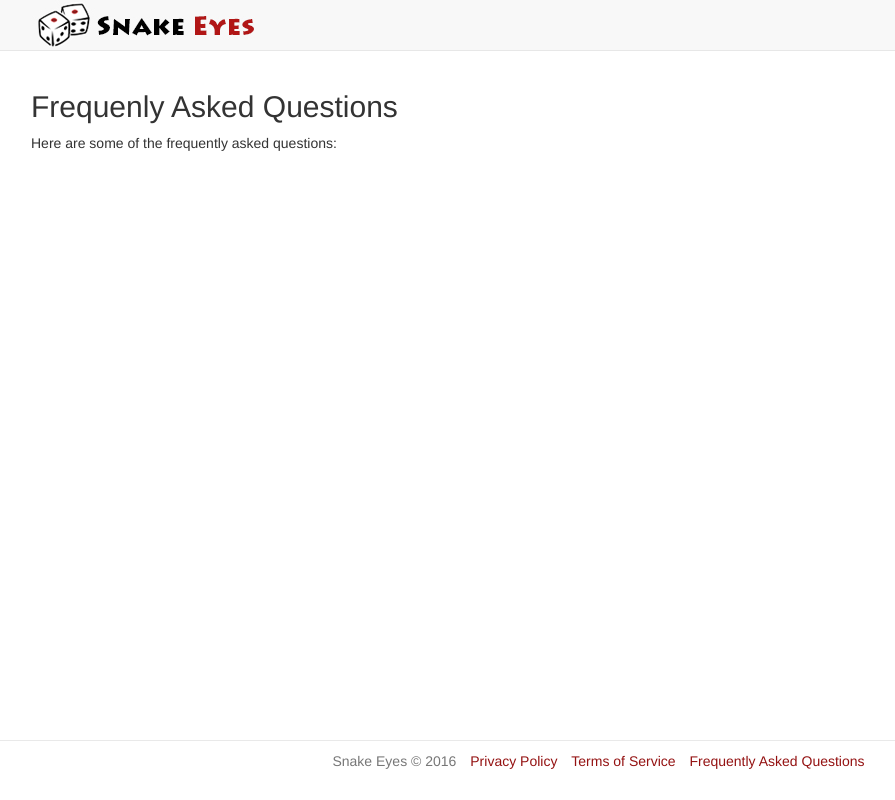
After one commit to aliayar/kindasaas, a Flask app: page /faq in a window 1280 px wide. The commit adds this page. Shown: the whole page, without its empty margins (39-934 px from the left). Run offline with Flask 2, Linux system fonts and the light colour scheme; some libraries are stand-ins or nearby versions.

Commit message:
Frequently asked questions template added, link tou base.html added as well

```diff
--- /dev/null
+++ b/snakeeyes/blueprints/page/templates/page/faq.html
@@ -0,0 +1,10 @@
+{% extends 'layouts/base.html' %}
+
+{% block title %}Frequenly Asked Questions{% endblock %}
+{% block heading %}<h2>Frequenly Asked Questions</h2>{% endblock %}
+
+{% block body %}
+  <p>
+    Here are some of the frequently asked questions:
+  </p>
+{% endblock %}
--- a/snakeeyes/blueprints/page/views.py
+++ b/snakeeyes/blueprints/page/views.py
@@ -15,3 +15,8 @@ def terms():
 @page.route('/privacy')
 def privacy():
     return render_template('page/privacy.html')
+
+
+@page.route('/faq')
+def faq():
+    return render_template('page/faq.html')
--- a/snakeeyes/templates/layouts/base.html
+++ b/snakeeyes/templates/layouts/base.html
@@ -54,6 +54,7 @@
           <li class="text-muted">Snake Eyes &copy; 2016</li>
           <li><a href="{{ url_for('page.privacy') }}">Privacy Policy</a></li>
           <li><a href="{{ url_for('page.terms') }}">Terms of Service</a></li>
+          <li><a href="{{ url_for('page.faq') }}">Frequently Asked Questions</a></li>
         </ul>
       </div>
     </footer>
```
